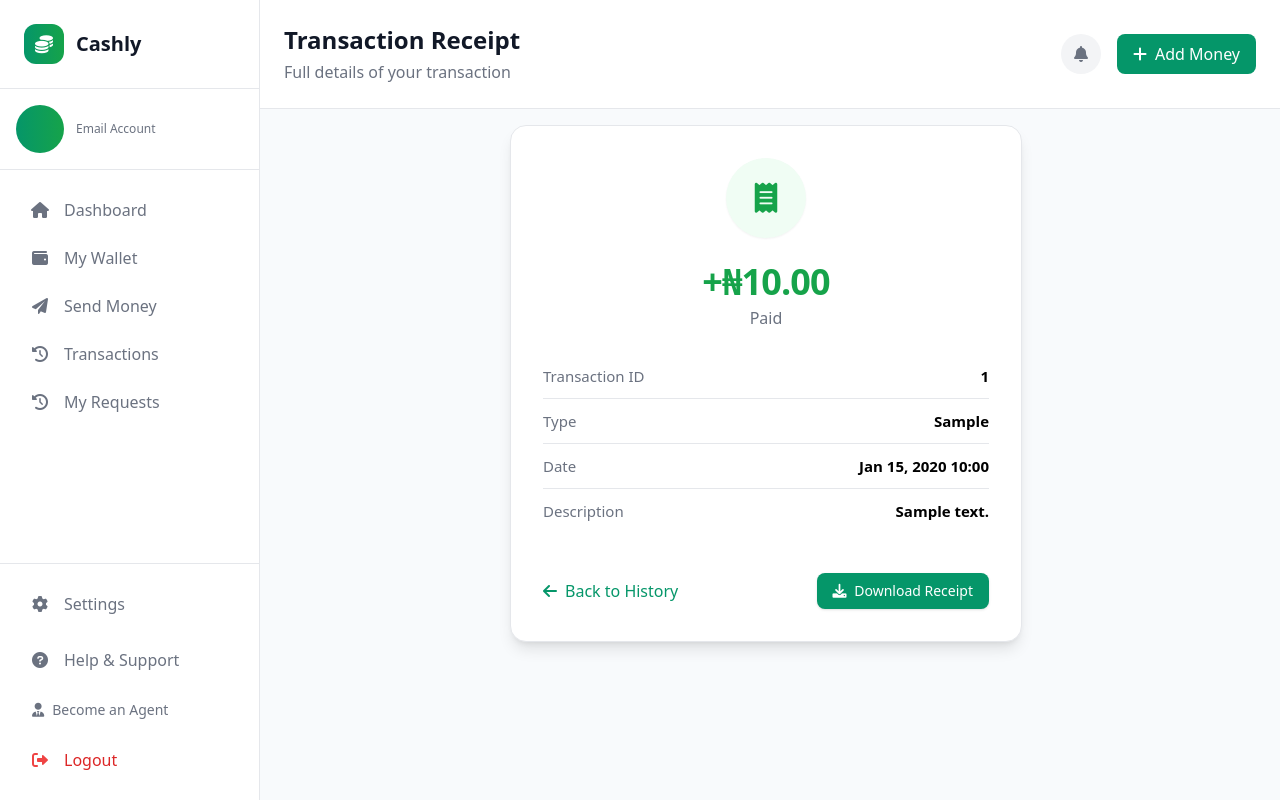
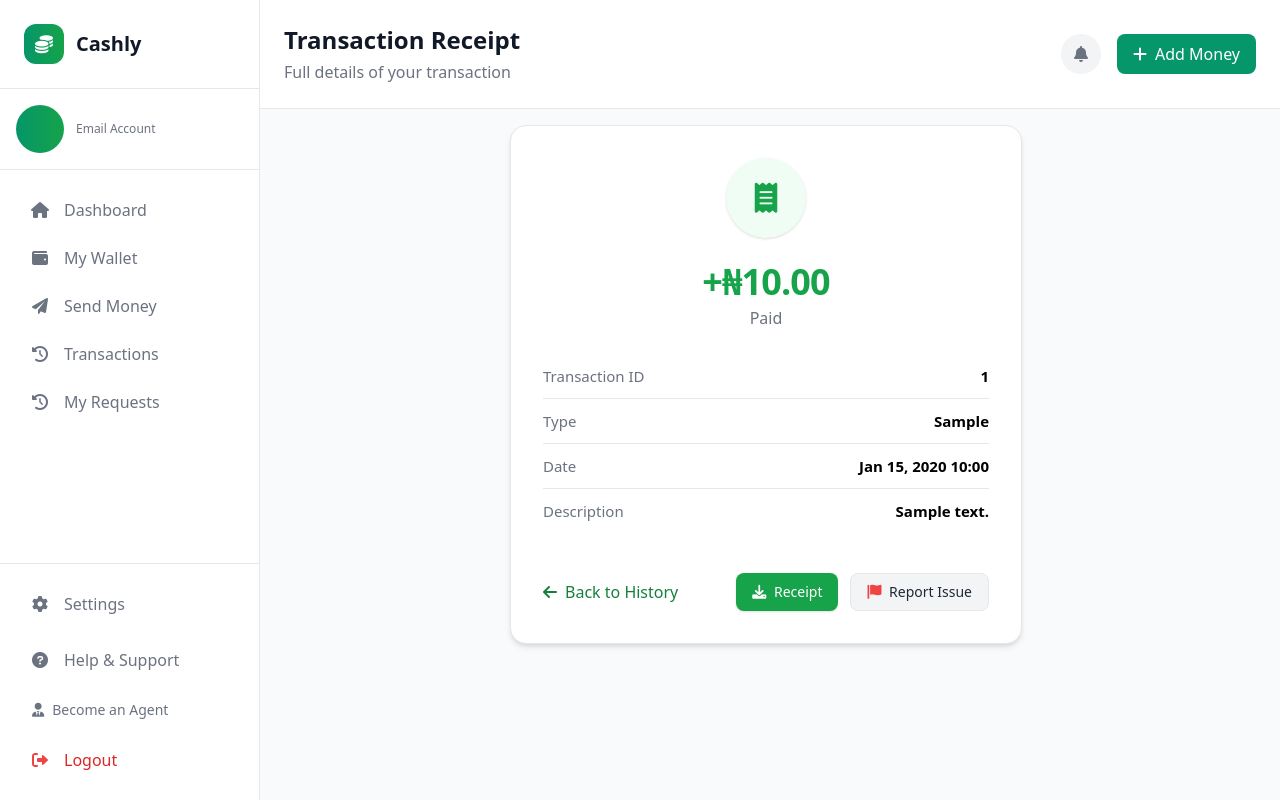
Before and after one commit to danielnnam/cashly, a Django app: template templates/wallet/transaction_detail.html in a window 1280 px wide. Run offline with Django 5.2, Linux system fonts and the light colour scheme; the template is opened without the code that fills it: most values are stand-ins (such as "Sample title", 1, 10 or a date in 2020); some libraries are stand-ins or nearby versions.

Commit message:
Modifyed the codes

```diff
--- a/templates/wallet/transaction_detail.html
+++ b/templates/wallet/transaction_detail.html
@@ -8,11 +8,11 @@
 
 {% block content %}
 <div class="flex justify-center px-2 sm:px-4 md:px-6 lg:px-0">
-    <div class="bg-white rounded-2xl border border-border shadow-lg p-5 sm:p-6 md:p-8 w-full max-w-lg space-y-6">
+  <div class="bg-white rounded-2xl border border-gray-200 shadow-md p-6 sm:p-8 w-full max-w-lg space-y-6">
 
     <!-- Header Icon -->
     <div class="flex justify-center">
-            <div class="w-16 h-16 sm:w-20 sm:h-20 rounded-full flex items-center justify-center shadow-sm
+      <div class="w-16 h-16 sm:w-20 sm:h-20 rounded-full flex items-center justify-center shadow
         {% if transaction.sender == wallet %}
           bg-red-50 text-red-600
         {% else %}
@@ -31,7 +31,7 @@
     </div>
 
     <!-- Amount -->
-        <div class="text-center break-words">
+    <div class="text-center">
       <h2 class="text-3xl sm:text-4xl font-extrabold tracking-tight
         {% if transaction.sender == wallet %}
           text-red-600
@@ -44,88 +44,134 @@
           +₦{{ transaction.amount|floatformat:2|intcomma }}
         {% endif %}
       </h2>
-            <p class="text-secondary text-sm sm:text-base mt-1 capitalize font-medium">{{ transaction.status }}</p>
+      <p class="text-gray-500 text-sm sm:text-base mt-1 capitalize font-medium">{{ transaction.status }}</p>
     </div>
 
     <!-- Info -->
-        <div class="divide-y divide-border text-sm sm:text-[15px] break-words">
-            <div class="py-3 flex justify-between gap-2">
-                <span class="text-secondary">Transaction ID</span>
-                <span class="font-semibold text-right truncate max-w-[65%]">{{ transaction.transaction_id }}</span>
+    <div class="divide-y divide-gray-200 text-sm sm:text-[15px]">
+      <div class="py-3 flex justify-between">
+        <span class="text-gray-500">Transaction ID</span>
+        <span class="font-semibold text-right">{{ transaction.transaction_id }}</span>
       </div>
-            <div class="py-3 flex justify-between gap-2">
-                <span class="text-secondary">Type</span>
+      <div class="py-3 flex justify-between">
+        <span class="text-gray-500">Type</span>
         <span class="font-semibold capitalize text-right">{{ transaction.transaction_type }}</span>
       </div>
-            <div class="py-3 flex justify-between gap-2">
-                <span class="text-secondary">Date</span>
+      <div class="py-3 flex justify-between">
+        <span class="text-gray-500">Date</span>
         <span class="font-semibold text-right">{{ transaction.created_at|date:"M d, Y H:i" }}</span>
       </div>
+
       {% if transaction.sender and transaction.receiver %}
-            <div class="py-3 flex justify-between gap-2">
-                <span class="text-secondary">From</span>
+      <div class="py-3 flex justify-between">
+        <span class="text-gray-500">From</span>
         <span class="font-semibold text-right truncate max-w-[65%]">
           {{ transaction.sender.user.get_full_name|default:transaction.sender.user.username }}
         </span>
       </div>
-            <div class="py-3 flex justify-between gap-2">
-                <span class="text-secondary">To</span>
+      <div class="py-3 flex justify-between">
+        <span class="text-gray-500">To</span>
         <span class="font-semibold text-right truncate max-w-[65%]">
           {{ transaction.receiver.user.get_full_name|default:transaction.receiver.user.username }}
         </span>
       </div>
       {% endif %}
+
       {% if transaction.description %}
-            <div class="py-3 flex flex-col sm:flex-row justify-between gap-2">
-                <span class="text-secondary">Description</span>
-                <span class="font-semibold text-right text-wrap break-words sm:max-w-[65%]">
-                    {{ transaction.description }}
-                </span>
+      <div class="py-3 flex justify-between">
+        <span class="text-gray-500">Description</span>
+        <span class="font-semibold text-right">{{ transaction.description }}</span>
       </div>
       {% endif %}
     </div>
 
-        <!-- Back / Actions -->
-        <div class="flex flex-col sm:flex-row justify-center sm:justify-between items-center gap-3 pt-4">
+    <!-- Buttons -->
+    <div class="flex flex-col sm:flex-row justify-between items-center gap-3 pt-4">
       <a href="{% url 'wallet:history' %}"
-               class="inline-flex items-center text-primary hover:text-primary/80 font-medium transition duration-200">
-                <i class="fas fa-arrow-left mr-2"></i>
-                Back to History
+        class="inline-flex items-center text-green-700 hover:text-green-600 font-medium transition">
+        <i class="fas fa-arrow-left mr-2"></i> Back to History
       </a>
 
+      <div class="flex gap-3">
         <button onclick="downloadReceipt()"
-                class="px-4 py-2 bg-primary text-white rounded-lg text-sm font-medium hover:bg-primary/90 shadow transition">
-                <i class="fas fa-download mr-1"></i> Download Receipt
+          class="px-4 py-2 bg-green-600 text-white rounded-lg text-sm font-medium hover:bg-green-700 transition shadow">
+          <i class="fas fa-download mr-1"></i> Receipt
+        </button>
+
+        <!-- Report Button -->
+        <button onclick="openModal()"
+          class="px-4 py-2 bg-gray-100 text-gray-800 rounded-lg text-sm font-medium hover:bg-gray-200 border transition">
+          <i class="fas fa-flag mr-1 text-red-500"></i> Report Issue
         </button>
       </div>
-
+    </div>
   </div>
 </div>
 
-<!-- Hidden Printable Receipt -->
+<!-- Modal -->
+<div id="reportModal" class="hidden fixed inset-0 bg-black bg-opacity-40 flex justify-center items-center z-50">
+  <div class="bg-white rounded-xl p-6 w-full max-w-md shadow-lg">
+    <h3 class="text-xl font-semibold text-gray-800 mb-3">Report an Issue</h3>
+    <form method="post" action="{% url 'wallet:create_dispute' transaction.transaction_id %}">
+      {% csrf_token %}
+      <div class="mb-4">
+        <label class="block text-gray-600 mb-1 text-sm">Select Issue Type</label>
+        <select name="issue_type" required class="w-full border rounded-lg p-2 focus:ring-2 focus:ring-green-500">
+            <option value="">Select...</option>
+
+            {% if transaction.transaction_type == "transfer" %}
+                <option>Incorrect recipient details</option>
+                <option>Duplicate transfer</option>
+                <option>Other issue</option>
+            {% elif transaction.transaction_type == "deposit" %}
+                <option>Other issue</option>
+            {% elif transaction.transaction_type == "withdrawal" %}
+                <option>Wrong amount received</option>
+                <option>Other issue</option>
+            {% endif %}
+        </select>
+
+      </div>
+
+      <div class="mb-4">
+        <label class="block text-gray-600 mb-1 text-sm">Additional Details (optional)</label>
+        <textarea name="description" rows="3"
+          class="w-full border rounded-lg p-2 focus:ring-2 focus:ring-green-500"
+          placeholder="Describe the issue briefly..."></textarea>
+      </div>
+
+      <div class="flex justify-end gap-2">
+        <button type="button" onclick="closeModal()"
+          class="px-4 py-2 border rounded-lg text-gray-600 hover:bg-gray-100 transition">Cancel</button>
+        <button type="submit"
+          class="px-4 py-2 bg-green-600 text-white rounded-lg hover:bg-green-700 transition">Submit</button>
+      </div>
+    </form>
+  </div>
+</div>
+
+<!-- Receipt Template -->
 <div id="receipt-template" class="hidden">
-    <div style="font-family: Arial, sans-serif; padding: 20px; max-width: 380px; margin: auto; border: 1px solid #e5e7eb; border-radius: 10px;">
-        <div style="text-align: center; margin-bottom: 15px;">
-            <div style="font-weight: bold; font-size: 20px; color: #059669;">Cashly</div>
-            <p style="font-size: 13px; color: #6b7280;">Transaction Receipt</p>
+  <div style="font-family: Arial; padding: 20px; max-width: 380px; border: 1px solid #e5e7eb; border-radius: 10px;">
+    <div style="text-align:center; margin-bottom:10px;">
+      <h2 style="color:#059669; font-size:20px; margin-bottom:5px;">Cashly</h2>
+      <p style="font-size:13px; color:#6b7280;">Transaction Receipt</p>
     </div>
-        <hr style="border: none; border-top: 1px dashed #ccc; margin: 10px 0;">
-        <p style="font-size: 14px;"><strong>Amount:</strong> ₦{{ transaction.amount|floatformat:2|intcomma }}</p>
-        <p style="font-size: 14px;"><strong>Type:</strong> {{ transaction.transaction_type|title }}</p>
-        <p style="font-size: 14px;"><strong>Status:</strong> {{ transaction.status|title }}</p>
-        <p style="font-size: 14px;"><strong>Date:</strong> {{ transaction.created_at|date:"M d, Y H:i" }}</p>
-        <p style="font-size: 14px;"><strong>Reference:</strong> {{ transaction.transaction_id }}</p>
+    <hr>
+    <p><strong>Amount:</strong> ₦{{ transaction.amount|floatformat:2|intcomma }}</p>
+    <p><strong>Type:</strong> {{ transaction.transaction_type|title }}</p>
+    <p><strong>Status:</strong> {{ transaction.status|title }}</p>
+    <p><strong>Date:</strong> {{ transaction.created_at|date:"M d, Y H:i" }}</p>
+    <p><strong>Reference:</strong> {{ transaction.transaction_id }}</p>
     {% if transaction.sender and transaction.receiver %}
-        <p style="font-size: 14px;"><strong>From:</strong> {{ transaction.sender.user.get_full_name|default:transaction.sender.user.username }}</p>
-        <p style="font-size: 14px;"><strong>To:</strong> {{ transaction.receiver.user.get_full_name|default:transaction.receiver.user.username }}</p>
+    <p><strong>From:</strong> {{ transaction.sender.user.get_full_name|default:transaction.sender.user.username }}</p>
+    <p><strong>To:</strong> {{ transaction.receiver.user.get_full_name|default:transaction.receiver.user.username }}</p>
     {% endif %}
     {% if transaction.description %}
-        <p style="font-size: 14px;"><strong>Description:</strong> {{ transaction.description }}</p>
+    <p><strong>Description:</strong> {{ transaction.description }}</p>
     {% endif %}
-        <hr style="border: none; border-top: 1px dashed #ccc; margin: 10px 0;">
-        <div style="text-align: center; font-size: 13px; color: #9ca3af;">
-            Thank you for using <strong>Cashly</strong> 💚
-        </div>
+    <hr>
+    <div style="text-align:center; color:#9ca3af; font-size:13px;">Thanks for using Cashly 💚</div>
   </div>
 </div>
 
@@ -133,20 +179,17 @@
 function downloadReceipt() {
   const receipt = document.getElementById("receipt-template").innerHTML;
   const win = window.open("", "PrintReceipt", "width=400,height=600");
-    win.document.write(`
-        <html>
-            <head>
-                <title>Cashly Receipt</title>
-                <style>
-                    body { font-family: Arial, sans-serif; background: #f9fafb; margin: 0; padding: 20px; }
-                </style>
-            </head>
-            <body>${receipt}</body>
-        </html>
-    `);
+  win.document.write(`<html><head><title>Receipt</title></head><body>${receipt}</body></html>`);
   win.document.close();
-    win.focus();
   win.print();
+}
+
+function openModal() {
+  document.getElementById("reportModal").classList.remove("hidden");
+}
+
+function closeModal() {
+  document.getElementById("reportModal").classList.add("hidden");
 }
 </script>
 {% endblock %}
```
Lines whose indentation alone changed are shown as unchanged.
